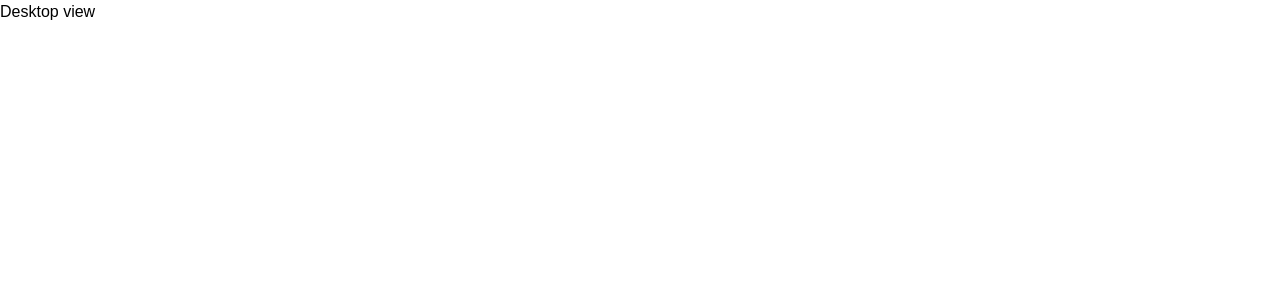
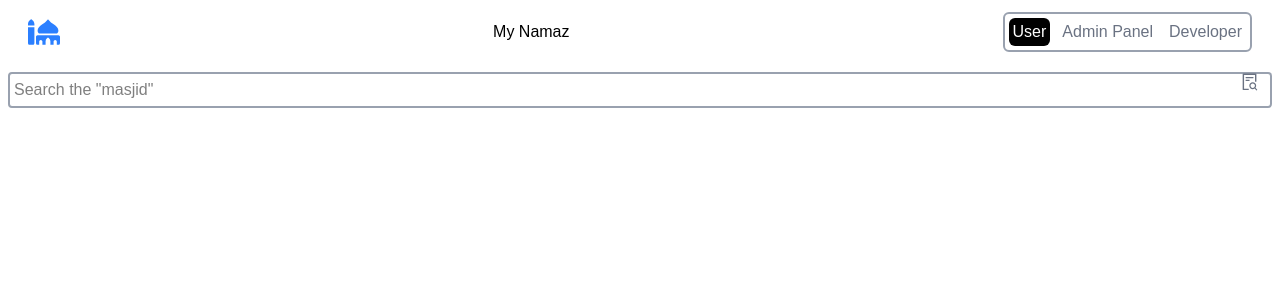
Before and after one commit to Mohammed143-coder/My-Namaz, a Next.js app: page / in a window 1280 px wide. Shown: the top 300 px of the page. Built offline with nearby package versions, Linux system fonts and the light colour scheme.

Commit message:
few layout updated and added

```diff
--- /dev/null
+++ b/src/app/explorer/page.jsx
@@ -0,0 +1,11 @@
+import ExplorerLayout from "@/components/ExplorerLayout"
+
+const Explorer = () => {
+  return (
+    <div className='w-full h-screen bg-white text-black'>
+        <ExplorerLayout/>
+       </div>
+  )
+}
+
+export default Explorer
--- /dev/null
+++ b/src/app/hadith/page.jsx
@@ -0,0 +1,12 @@
+import HadithLayout from "@/components/HadithLayout"
+
+const Hadith = () => {
+  return (
+    <div className='w-full h-screen bg-white text-black'>
+    <HadithLayout/>
+
+    </div>
+  )
+}
+
+export default Hadith
--- a/src/app/page.js
+++ b/src/app/page.js
@@ -1,10 +1,19 @@
+import Footer from "@/components/Footer";
 import NavBar from "@/components/NavBar";
+import HomeLayout from "@/components/Home";
 
 
 export default function Home() {
   return (
-    <main className="w-full h-screen bg-white">
-     <NavBar/>
-    </main>
+   <section className="flex flex-col min-h-screen bg-white">
+  <main className="flex-grow">
+   <NavBar/>
+   <HomeLayout/>
+  </main>
+  <footer className=" text-black text-center p-1">
+    <Footer/>
+  </footer>
+</section>
+
   );
 }
--- /dev/null
+++ b/src/components/ExplorerLayout.jsx
@@ -0,0 +1,15 @@
+"use client";
+import { useRouter } from "next/navigation";
+import { TiArrowBackOutline } from "react-icons/ti";
+
+const ExplorerLayout = () => {
+  const router = useRouter();
+  return (
+    <main className="flex text-black p-3 ">
+      <TiArrowBackOutline onClick={() => router.push("/")} className="w-5 h-5"/>
+        <div className="w-full text-center">exploring</div>
+    </main>
+  );
+};
+
+export default ExplorerLayout;
--- /dev/null
+++ b/src/components/Footer.jsx
@@ -0,0 +1,29 @@
+"use client";
+
+import { IoHomeOutline } from "react-icons/io5";
+import { HiMiniHashtag } from "react-icons/hi2";
+import { GoPerson } from "react-icons/go";
+import { useRouter } from "next/navigation";
+import { FaQuran } from "react-icons/fa";
+
+const Footer = () => {
+    const router = useRouter();
+  return (
+    <section className="bottom-0 text-black border-t">
+      <div className=" flex justify-between mb-4 mx-2 p-2">
+        {" "}
+        <IoHomeOutline title="Home" className="w-7 h-7 font-bold md:hidden"
+        onClick={() => router.push("/")}
+        />
+        <HiMiniHashtag title="Explorer" className="w-7 h-7 font-bold md:hidden"
+        onClick={()=>router.push("/explorer")}/>
+        <FaQuran  title='Hadith' className="w-7 h-7 font-bold md:hidden"
+        onClick={() => router.push("/hadith")}
+        />
+      </div>
+      <div></div>
+    </section>
+  );
+};
+
+export default Footer;
--- /dev/null
+++ b/src/components/HadithLayout.jsx
@@ -0,0 +1,15 @@
+"use client";
+import { useRouter } from "next/navigation";
+import { TiArrowBackOutline } from "react-icons/ti";
+
+const Hadith = () => {
+    const router =useRouter()
+    return (
+         <main className="flex text-black p-3 ">
+              <TiArrowBackOutline onClick={() => router.push("/")} className="w-5 h-5"/>
+                <div className="w-full text-center">Hadith</div>
+            </main>
+    );
+}
+
+export default Hadith;
--- /dev/null
+++ b/src/components/Home.jsx
@@ -0,0 +1,17 @@
+import React from 'react'
+import { AiOutlineFileSearch } from "react-icons/ai";
+
+const Home = () => {
+  return (
+    <main className='text-black my-2'>
+        <div className='mx-2'>
+            <input type="text" className='w-full p-1 border-2 border-gray-400 text-black rounded outline-none' placeholder='Search the "masjid"'/>
+            <AiOutlineFileSearch  className='absolute w-5 h-5 top-18 md:top-18 right-5 text-gray-500'/>
+        </div>
+        <div></div>
+        <div></div>
+    </main>
+  )
+}
+
+export default Home
--- a/src/components/NavBar.jsx
+++ b/src/components/NavBar.jsx
@@ -1,12 +1,47 @@
-import React from 'react'
+'use client';
+import { usePathname, useRouter } from "next/navigation";
+import { FaMosque } from "react-icons/fa";
+import { LuListTree } from "react-icons/lu";
 
 const NavBar = () => {
+  const router = useRouter();
+  const pathname = usePathname();
+
+  const tabs = [
+    { label: "User", href: "/" },
+    { label: "Admin Panel", href: "/admin" },
+    { label: "Developer", href: "/developer" },
+  ];
   return (
-    <section className='text-black'>
-        <nav className='hidden md:block'>Desktop view</nav>
-        <nav className='md:hidden'>Mobile Vie</nav>
+    <section className="text-black">
+      <nav className="hidden md:block md:flex items-center justify-between gap-2 md:mx-4 p-3">
+        <FaMosque className="text-blue-500 w-8 h-8 " />
+        <span>My Namaz</span>
+        <div className="p-1 rounded-md flex gap-2 border-2 border-gray-400 ">
+          {tabs.map((tab) => (
+            <span
+              key={tab.href}
+              onClick={() => router.push(tab.href)}
+              className={`font-medium cursor-pointer px-1 py-0.5 rounded-md transition
+            ${
+              pathname === tab.href
+                ? "bg-black text-white"
+                : "hover:bg-gray-200 hover:text-gray-500 text-gray-500"
+            }
+          `}
+            >
+              {tab.label}
+            </span>
+          ))}
+        </div>
+      </nav>
+      <nav className="flex items-center justify-between gap-3 md:hidden p-3">
+        <FaMosque className="text-blue-500 w-8 h-8" />
+        <span>My Namaz</span>
+        <LuListTree className="ml-10 font-bold text-2xl" />
+      </nav>
     </section>
-  )
-}
+  );
+};
 
-export default NavBar
+export default NavBar;
```
Also changed, not shown: package.json (+4 -3 lines), 1 other file (tests, documents, lock files or other folders).
